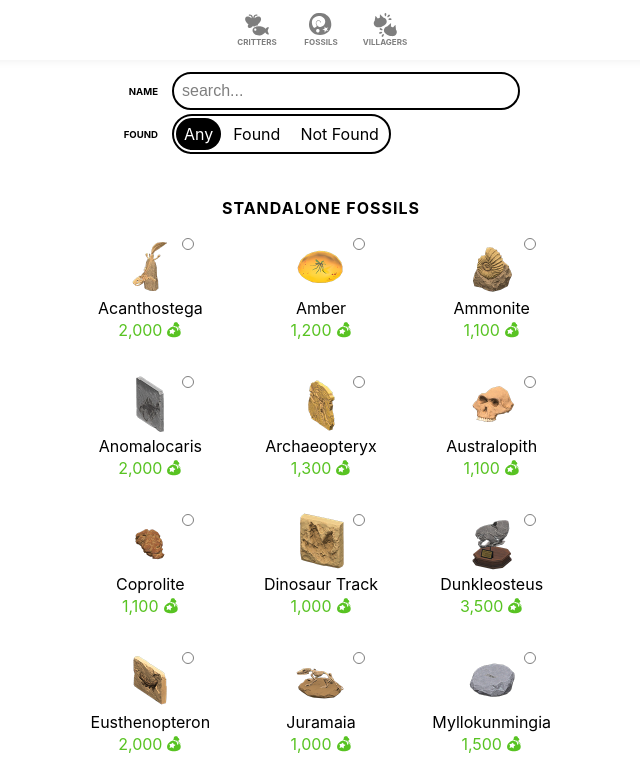
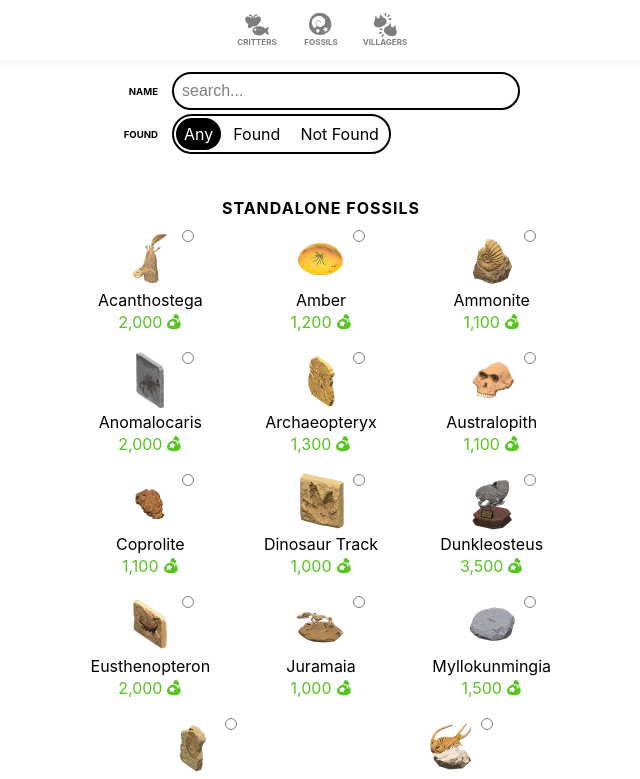
Before and after one commit to stevenla/thenookclub, a React (Create React App) app: page /#/fossils in a window 1280 px wide. Shown: the top 779 px of the page, without its empty margins (319-959 px from the left). Built offline with nearby package versions, Linux system fonts and the light colour scheme.

Commit message:
better fossil padding

```diff
--- a/src/FossilsPage.module.css
+++ b/src/FossilsPage.module.css
@@ -13,7 +13,7 @@
 }
 
 .fossil {
-  margin: 16px 0;
+  margin: 8px 0;
   flex: 1 1 144px;
 }
 
```
